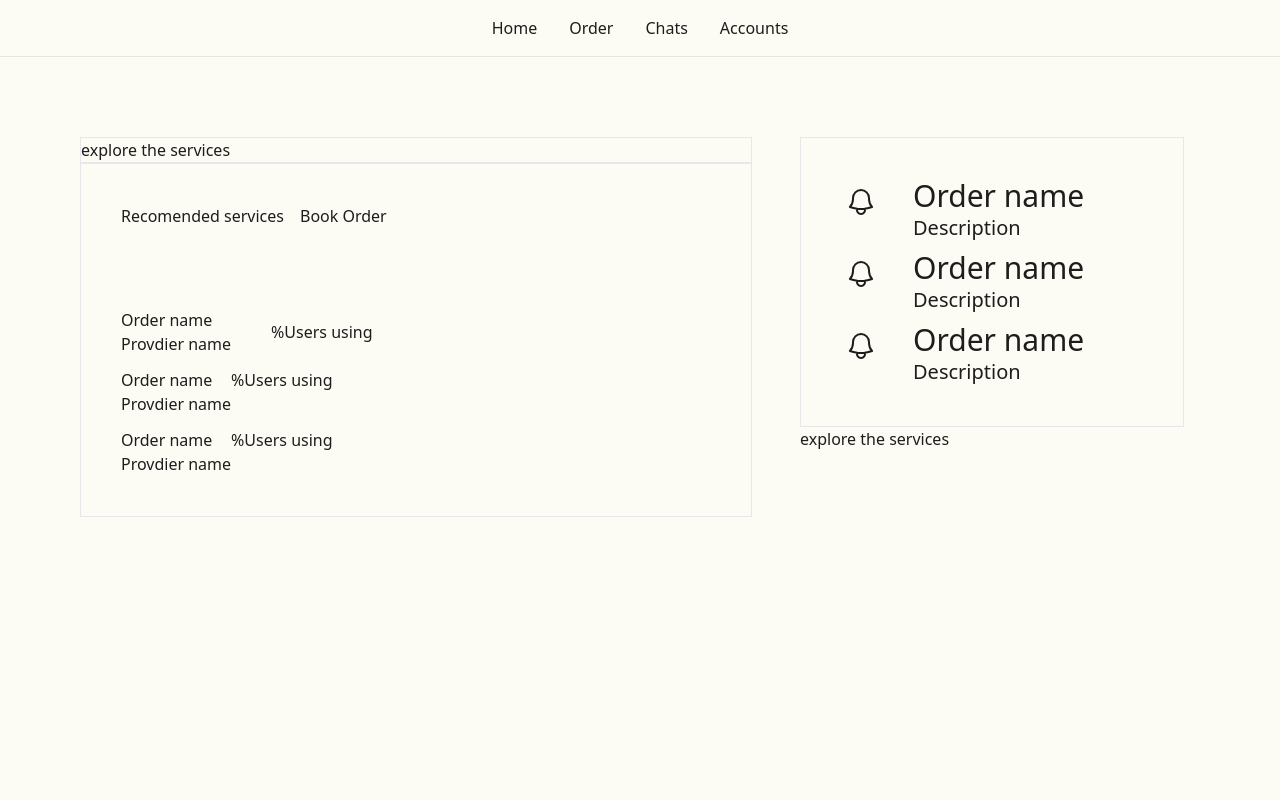
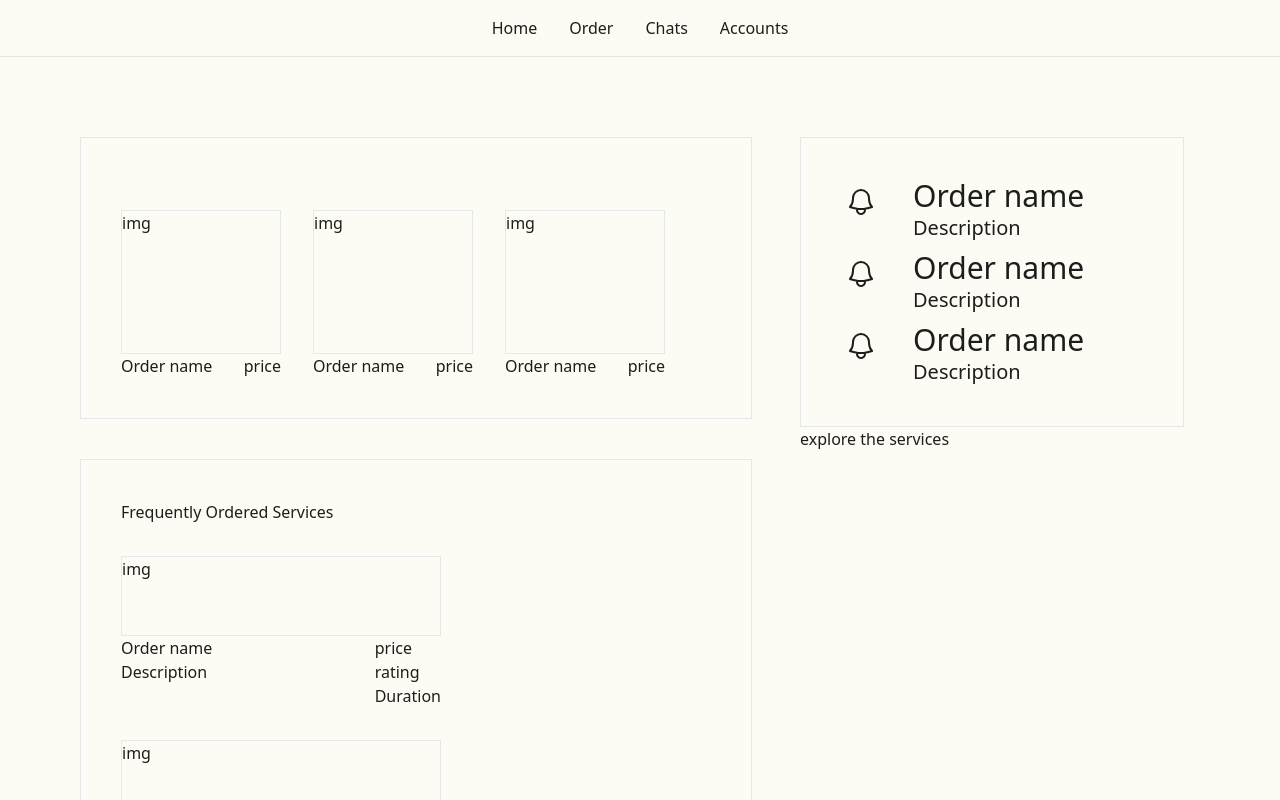
Before and after one commit to karanpargal/servify-sigmanerds, a React (Vite) app in the folder client/: page /dashboard in a window 1280 px wide. Shown: the top 800 px of the page. Built offline with nearby package versions, Linux system fonts and the light colour scheme.

Commit message:
Added Accounts Page

```diff
--- a/client/src/App.tsx
+++ b/client/src/App.tsx
@@ -5,6 +5,7 @@ import Home from '@/pages/Home';
 import Orders from '@/pages/Orders';
 import RootLayout from '@/pages/RootLayout';
 import ConsumerDashboard from './pages/ConsumerDashboard';
+import Accounts from './pages/Accounts';
 
 function App() {
   return (
@@ -15,6 +16,7 @@ function App() {
 
           <Route path="dashboard" Component={ConsumerDashboard} />
           <Route path="orders" Component={Orders} />
+          <Route path="account" Component={Accounts} />
           <Route path="*" Component={NotFound} />
         </Route>
       </Routes>
--- a/client/src/components/ConsumerOrdersTable.tsx
+++ /dev/null
@@ -1,69 +0,0 @@
-import React from 'react';
-import { useState } from 'react';
-
-const ConsumerOrdersTable = () => {
-  const [tab, setTab] = useState(0);
-
-  return (
-    <div>
-      <div className="flex gap-x-4 p-10">
-        <div>
-        <button onClick={()=>{setTab(0)}} className='flex '>Recomended services</button>
-
-        </div>
-        <div>
-        <button onClick={()=>{setTab(1)}} className='flex '>Book Order</button>
-
-        </div>
-
-
-      </div>
-
-
-      {tab == 0 ?
-      <div className='p-10'>
-        <div className='flex flex-col gap-y-3'>
-
-            <div className='flex flex-row'>
-                <div>
-                <h1>Order name</h1>
-                <p>Provdier name</p>
-
-                </div>
-
-                <div className='flex ml-10'>
-                    <p className='m-auto'>%Users using </p>
-                </div>
-            </div>
-
-            <div className='flex flex-row'>
-                <div>
-                <h1>Order name</h1>
-                <p>Provdier name</p>
-
-                </div>
-
-                <div className='flex flex'>
-                    <p >%Users using </p>
-                </div>
-            </div>
-
-            <div className='flex flex-row'>
-                <div>
-                <h1>Order name</h1>
-                <p>Provdier name</p>
-
-                </div>
-
-                <div className='flex flex'>
-                    <p>%Users using </p>
-                </div>
-            </div>
-        </div>
-      </div>
-      :<div className='p-10'><div>hey lo</div></div>}
-    </div>
-  );
-};
-
-export default ConsumerOrdersTable;
--- /dev/null
+++ b/client/src/components/Footer.tsx
@@ -0,0 +1,40 @@
+import React from 'react'
+import HeroIcons from './shared/HeroIcons'
+
+const Footer = () => {
+  return (
+    <div>
+        <div className='flex justify-center border mt-10'>
+
+        <div className='flex flex-row gap-x-10 p-10 w-[600px] justify-between '>
+        <div className='flex flex-row gap-2'>
+        <div className='flex  '>
+          <HeroIcons.QuestionMarkCircleIcon className='w-8 h-auto'/>
+
+        </div>
+        <div className='flex'>
+          <h1 className='text-2xl'>
+         FAQs
+          </h1>
+
+        </div>
+
+
+      </div>
+            <div className='flex flex-col gap-5 mr-20 '>
+               <h1 className='text-2xl' >About us</h1>
+
+
+            </div>
+
+        </div>
+
+        </div>
+
+
+
+    </div>
+  )
+}
+
+export default Footer
--- /dev/null
+++ b/client/src/components/FrequentOrdersCard.tsx
@@ -0,0 +1,48 @@
+import React from 'react';
+
+const FrequentOrdersCard = () => {
+  return (
+    <div>
+      <div className='relative mt-8 flex flex-col w-80'>
+        <div className='w-80 h-20 border' >
+          img
+
+        </div>
+        <div className=' flex flex-row justify-between'>
+
+          <div className='flex flex-col'>
+            <h1>
+              Order name
+            </h1>
+            <p>
+              Description
+            </p>
+
+
+          </div>
+
+          <div className='flex flex-col'>
+            <p>
+              price
+            </p>
+            <p>
+              rating
+            </p>
+            <p>
+              Duration
+            </p>
+
+
+          </div>
+
+        </div>
+
+
+
+
+      </div>
+    </div>
+  );
+};
+
+export default FrequentOrdersCard;
--- /dev/null
+++ b/client/src/components/HelpAndSupport.tsx
@@ -0,0 +1,25 @@
+import React from 'react'
+import HeroIcons from './shared/HeroIcons'
+
+const HelpAndSupport = () => {
+  return (
+    <div>
+    <div className='flex flex-row gap-2'>
+      <div className='flex  '>
+       <HeroIcons.ChatBubbleLeftRightIcon className='w-8 h-auto'/>
+
+      </div>
+      <div className='flex'>
+        <h1 className='text-2xl'>
+          Help And Support
+        </h1>
+
+      </div>
+
+
+    </div>
+  </div>
+  )
+}
+
+export default HelpAndSupport
--- /dev/null
+++ b/client/src/components/ManageAccounts.tsx
@@ -0,0 +1,25 @@
+import React from 'react'
+import HeroIcons from './shared/HeroIcons'
+
+const ManageAccounts = () => {
+  return (
+    <div>
+    <div className='flex flex-row gap-2 mr-1'>
+      <div className='flex  '>
+        <HeroIcons.UserCircleIcon className='w-8 h-auto'/>
+
+      </div>
+      <div className='flex'>
+        <h1 className='text-2xl'>
+          Manage Account
+        </h1>
+
+      </div>
+
+
+    </div>
+  </div>
+  )
+}
+
+export default ManageAccounts
--- /dev/null
+++ b/client/src/components/PastOrdersCard.tsx
@@ -0,0 +1,25 @@
+import React from 'react'
+import HeroIcons from './shared/HeroIcons'
+
+const PastOrdersCard = () => {
+  return (
+    <div>
+      <div className='flex flex-row gap-2'>
+        <div className='flex  '>
+          <HeroIcons.TruckIcon className='w-8 h-auto'/>
+
+        </div>
+        <div className='flex'>
+          <h1 className='text-2xl'>
+            Previous Orders
+          </h1>
+
+        </div>
+
+
+      </div>
+    </div>
+  )
+}
+
+export default PastOrdersCard
--- /dev/null
+++ b/client/src/components/ProfileCard.tsx
@@ -0,0 +1,28 @@
+import React from 'react'
+
+const ProfileCard = () => {
+  return (
+    <div>
+        <div className='flex justify-center border mt-10'>
+
+        <div className='flex flex-row gap-x-10 p-10 w-[600px] justify-between '>
+            <div className='flex flex-col   '>
+                img
+            </div>
+            <div className='flex flex-col mr-20 gap-5'>
+               <h1 className='text-4xl'>UserName</h1>
+               <p className='text-xl'>Wallet Id</p>
+
+            </div>
+
+        </div>
+
+        </div>
+
+
+
+    </div>
+  )
+}
+
+export default ProfileCard
--- /dev/null
+++ b/client/src/components/RecommendedServiceCard.tsx
@@ -0,0 +1,42 @@
+import React from 'react'
+
+const RecommendedServiceCard = () => {
+  return (
+    <div>
+       <div className='relative mt-8 flex flex-col w-40'>
+        <div className='w-40 h-36 border' >
+          img
+
+        </div>
+        <div className=' flex flex-row justify-between'>
+
+          <div className='flex flex-col'>
+            <h1>
+              Order name
+            </h1>
+
+
+
+          </div>
+
+          <div className='flex flex-col'>
+            <p>
+              price
+            </p>
+
+
+
+          </div>
+
+        </div>
+
+
+
+
+      </div>
+    </div>
+
+  )
+}
+
+export default RecommendedServiceCard
--- /dev/null
+++ b/client/src/components/Settings.tsx
@@ -0,0 +1,25 @@
+import React from 'react'
+import HeroIcons from './shared/HeroIcons'
+
+const Settings = () => {
+  return (
+    <div>
+      <div className='flex flex-row gap-2 mr-[105px]'>
+        <div className='flex  '>
+          <HeroIcons.Cog8ToothIcon className='w-8 h-auto'/>
+
+        </div>
+        <div className='flex'>
+          <h1 className='text-2xl'>
+           Settings
+          </h1>
+
+        </div>
+
+
+      </div>
+    </div>
+  )
+}
+
+export default Settings
--- /dev/null
+++ b/client/src/pages/Accounts.tsx
@@ -0,0 +1,55 @@
+import Footer from '@/components/Footer'
+import HelpAndSupport from '@/components/HelpAndSupport'
+import ManageAccounts from '@/components/ManageAccounts'
+import PastOrdersCard from '@/components/PastOrdersCard'
+
+import ProfileCard from '@/components/ProfileCard'
+import Settings from '@/components/Settings'
+import React from 'react'
+
+const Accounts = () => {
+  return (
+    <div className='container border'>
+        <div className='flex justify-center '>
+            <div className='flex-row'>
+                <div>
+                <ProfileCard/>
+
+                </div>
+
+                <div className='flex justify-between m-4 mt-10 '>
+                    <div>
+                        <PastOrdersCard/>
+                    </div>
+                    <div>
+                        <HelpAndSupport/>
+
+                    </div>
+                </div>
+
+                <div className='flex justify-between m-4 mt-10 '>
+                    <div>
+                      <ManageAccounts/>
+                    </div>
+                    <div>
+                       <Settings/>
+
+                    </div>
+
+                </div>
+
+                <div>
+                <Footer/>
+
+                </div>
+
+
+            </div>
+
+        </div>
+
+    </div>
+  )
+}
+
+export default Accounts
--- a/client/src/pages/ConsumerDashboard.tsx
+++ b/client/src/pages/ConsumerDashboard.tsx
@@ -1,6 +1,8 @@
 import React from 'react';
 import TimelineCard from '@/components/TimelineCard';
-import ConsumerOrdersTable from '@/components/ConsumerOrdersTable';
+
+import FrequentOrdersCard from '@/components/FrequentOrdersCard';
+import RecommendedServiceCard from '@/components/RecommendedServiceCard';
 
 const ConsumerDashboard = () => {
   return (
@@ -9,12 +11,17 @@ const ConsumerDashboard = () => {
         <div className="flex flex-col-2 m-20  ">
 
           <div className="flex flex-col flex-1 w-full pr-12">
-            <div className=" flex flex-row border  ">
-              explore the services
+            <div className=" flex flex-row border pl-10 gap-x-8 p-10">
+             <RecommendedServiceCard/>
+             <RecommendedServiceCard/>
+             <RecommendedServiceCard/>
             </div>
 
-            <div className=" flex flex-row border  ">
-              <ConsumerOrdersTable/>
+            <div className=" flex flex-col border pl-10 mt-10 p-10 ">
+                <h1>Frequently Ordered Services</h1>
+              <FrequentOrdersCard/>
+              <FrequentOrdersCard/>
+              <FrequentOrdersCard/>
             </div>
           </div>
 
```
